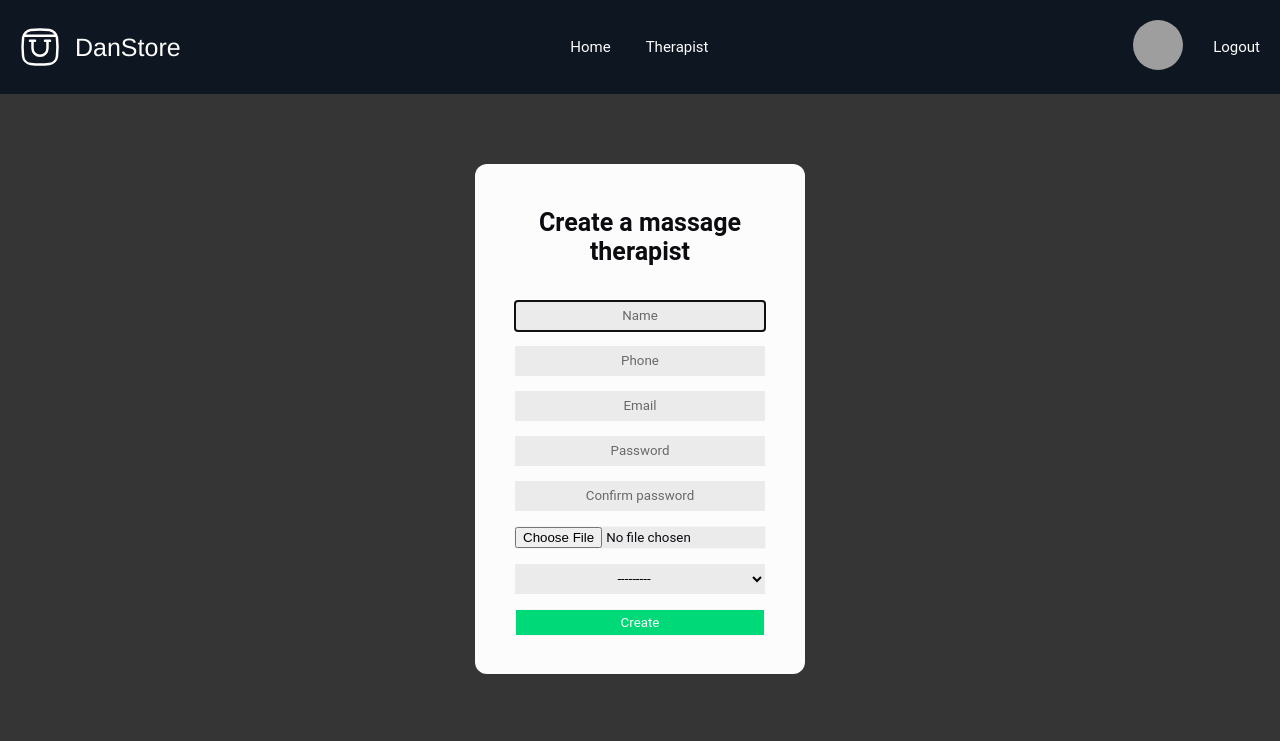
After one commit to fullt1lt/spa_coffee_house, a Django app: page /create-massage-therapist/ in a window 1280 px wide. The commit adds this page. Shown: the top 741 px of the page. Run offline with Django 5.2, Linux system fonts and the light colour scheme; the visitor is signed in with stand-in values (Sample User, id 1); data that the repository does not hold is empty; grey boxes are pictures that could not be loaded.

Commit message:
add model massage_therapist and create form with css

```diff
--- a/forms/forms.py
+++ b/forms/forms.py
@@ -1,9 +1,10 @@
 from django import forms
-from myspa.models import SpaUser
+from myspa.models import MassageTherapist, Salon, SpaUser
 from django.contrib.auth.forms import AuthenticationForm, UserCreationForm
 
 class RegisterUserForm(UserCreationForm):
     username = forms.CharField(label='', widget=forms.TextInput(attrs={'class': 'form-input', 'placeholder': 'Name'}))
+    phone = forms.CharField(label='',widget=forms.TextInput(attrs={'class': 'form-input', 'placeholder': 'Phone', 'type': 'tel'}))
     email = forms.CharField(label='', widget=forms.EmailInput(attrs={'class': 'form-input', 'placeholder': 'Email'}))
     profile_image = forms.ImageField(label='', widget=forms.FileInput(attrs={'class': 'create_image'}), required=False)
     password1 = forms.CharField(label='', widget=forms.PasswordInput(attrs={'class': 'form-input', 'placeholder': 'Password'}))
@@ -11,7 +12,7 @@ class RegisterUserForm(UserCreationForm):
 
     class Meta:
         model = SpaUser
-        fields = ('username', 'email', 'password1', 'password2', 'profile_image')
+        fields = ('username', 'phone', 'email', 'password1', 'password2', 'profile_image')
 
     def save(self, commit=True):
         user = super().save(commit=False)
@@ -27,10 +28,16 @@ class RegisterUserForm(UserCreationForm):
 
 class LoginUserForm(AuthenticationForm):
     username = forms.CharField(label='', widget=forms.TextInput(attrs={'class': 'form-input', 'placeholder': 'Name'}))
-    # email = forms.CharField(label='', widget=forms.EmailInput(attrs={'class': 'form-input', 'placeholder': 'Email'}))
     password = forms.CharField(label='', widget=forms.PasswordInput(attrs={'class': 'form-input', 'placeholder': 'Password'}))
-
 
     class Meta:
         model = SpaUser
         fields = ('username', 'password')
+
+
+class MassageTherapistForm(forms.ModelForm):
+    salon = forms.ModelChoiceField(queryset=Salon.objects.all(), label='', widget=forms.Select(attrs={'class': 'form-input'}))
+
+    class Meta:
+        model = MassageTherapist
+        fields = ('salon',)
--- a/myspa/admin.py
+++ b/myspa/admin.py
@@ -1,4 +1,6 @@
 from django.contrib import admin
-from .models import SpaUser
+from .models import MassageTherapist, Salon, SpaUser
 
 admin.site.register(SpaUser)
+admin.site.register(Salon)
+admin.site.register(MassageTherapist)
--- a/myspa/models.py
+++ b/myspa/models.py
@@ -4,4 +4,22 @@ from django.db import models
 
 # Create your models here.
 class SpaUser(AbstractUser):
+    phone = models.CharField(max_length=15, blank=True, null=True)
     profile_image = models.ImageField(upload_to='profile_image/', blank=True, null=True)
+
+
+class Salon(models.Model):
+    name = models.CharField(max_length=255)
+    address = models.CharField(max_length=255)
+    phone_number = models.CharField(max_length=15)
+
+    def __str__(self):
+        return self.name
+
+
+class MassageTherapist(models.Model):
+    user = models.OneToOneField(SpaUser, on_delete=models.CASCADE)
+    salon = models.ForeignKey(Salon, on_delete=models.CASCADE, related_name='therapists')
+
+    def __str__(self):
+        return f"{self.user.username} {self.salon}"
--- a/myspa/urls.py
+++ b/myspa/urls.py
@@ -1,6 +1,6 @@
 from django.urls import include, path
 from django.contrib.auth.views import LogoutView
-from myspa.views import (HomePage, Login, Register)
+from myspa.views import (CreateMassageTherapistView, HomePage, Login, Register)
 
 
 urlpatterns = [
@@ -9,4 +9,5 @@ urlpatterns = [
     path('register/', Register.as_view(), name='register'),
     path('logout/', LogoutView.as_view(), name='logout'),
     path('accounts/', include('allauth.urls')),
+    path('create-massage-therapist/', CreateMassageTherapistView.as_view(), name='create_massage_therapist'),
 ]
--- a/myspa/views.py
+++ b/myspa/views.py
@@ -1,12 +1,13 @@
-from django.shortcuts import render
+from django.shortcuts import redirect, render
 from django.urls import reverse_lazy
 from django.views import View
 from django.contrib.auth import login
-from forms.forms import LoginUserForm, RegisterUserForm
+from forms.forms import LoginUserForm, MassageTherapistForm, RegisterUserForm
 from django.contrib.auth.views import LoginView
 from django.views.generic import ListView, DeleteView, UpdateView,CreateView
 
-from myspa.models import SpaUser
+from myspa.models import MassageTherapist, SpaUser
+from spa.mixins import SuperUserRequiredMixin
 
 class Login(LoginView):
     form_class = LoginUserForm
@@ -35,3 +36,29 @@ class HomePage(View):
 
     def get(self, request, *args, **kwargs):
         return render(request, 'index.html')
+
+
+class CreateMassageTherapistView(SuperUserRequiredMixin, CreateView):
+    model = MassageTherapist
+    fields = ['salon']
+    template_name = 'create_massage_therapist.html'
+    success_url = '/'
+
+    def get(self, request, *args, **kwargs):
+        user_form = RegisterUserForm()
+        therapist_form = MassageTherapistForm()
+        return self.render_to_response({'user_form': user_form, 'therapist_form': therapist_form})
+
+    def post(self, request, *args, **kwargs):
+        user_form = RegisterUserForm(request.POST, request.FILES)
+        therapist_form = MassageTherapistForm(request.POST)
+
+        if user_form.is_valid() and therapist_form.is_valid():
+            user = user_form.save()
+            therapist = therapist_form.save(commit=False)
+            therapist.user = user
+            therapist.save()
+            login(request, user, backend='django.contrib.auth.backends.ModelBackend')
+            return redirect(self.success_url)
+
+        return self.render_to_response({'user_form': user_form, 'therapist_form': therapist_form})
--- /dev/null
+++ b/spa/mixins.py
@@ -0,0 +1,7 @@
+from django.contrib.auth.mixins import UserPassesTestMixin
+
+
+class SuperUserRequiredMixin(UserPassesTestMixin):
+
+    def test_func(self):
+        return self.request.user.is_superuser
--- a/static_source/css/index.css
+++ b/static_source/css/index.css
@@ -458,3 +458,120 @@ a {
   margin-left: 15px;
   font-size: 18px;
 }
+
+.create_massage_therapist_list {
+  display: -webkit-box;
+  display: -ms-flexbox;
+  display: flex;
+  -webkit-box-orient: vertical;
+  -webkit-box-direction: normal;
+      -ms-flex-direction: column;
+          flex-direction: column;
+  -webkit-box-pack: center;
+      -ms-flex-pack: center;
+          justify-content: center;
+  margin: 0 auto;
+  -webkit-box-align: center;
+      -ms-flex-align: center;
+          align-items: center;
+  margin-top: 50px;
+  margin-bottom: 50px;
+  color: var(--white-color);
+  border-radius: 12px;
+  background-color: var(--white-color);
+  padding: 15px;
+  width: 300px;
+  height: 480px;
+}
+.create_massage_therapist_list .create_massage_therapist_header {
+  display: -webkit-box;
+  display: -ms-flexbox;
+  display: flex;
+  -webkit-box-orient: vertical;
+  -webkit-box-direction: normal;
+      -ms-flex-direction: column;
+          flex-direction: column;
+  -webkit-box-align: center;
+      -ms-flex-align: center;
+          align-items: center;
+  width: 100%;
+  padding: 5px;
+}
+.create_massage_therapist_list .create_massage_therapist_header .create_massage_therapist_name {
+  font-size: 25px;
+  color: var(--black-color);
+  text-align: center;
+}
+.create_massage_therapist_list .create_massage_therapist_form_list {
+  margin-top: 15px;
+}
+.create_massage_therapist_list .create_massage_therapist_form_list .create_massage_therapist_form {
+  display: -webkit-box;
+  display: -ms-flexbox;
+  display: flex;
+  -webkit-box-orient: vertical;
+  -webkit-box-direction: normal;
+      -ms-flex-direction: column;
+          flex-direction: column;
+  -webkit-box-align: center;
+      -ms-flex-align: center;
+          align-items: center;
+  width: 100%;
+  background-image: none;
+  color: red;
+}
+.create_massage_therapist_list .create_massage_therapist_form_list .create_massage_therapist_form .form-input {
+  margin-top: 15px;
+  text-align: center;
+  height: 30px;
+  width: 250px;
+  background-color: #ebebeb;
+  border: none;
+}
+.create_massage_therapist_list .create_massage_therapist_form_list .create_massage_therapist_form .form-input::-webkit-input-placeholder {
+  color: rgb(105, 105, 105);
+  text-align: center;
+}
+.create_massage_therapist_list .create_massage_therapist_form_list .create_massage_therapist_form .form-input::-moz-placeholder {
+  color: rgb(105, 105, 105);
+  text-align: center;
+}
+.create_massage_therapist_list .create_massage_therapist_form_list .create_massage_therapist_form .form-input:-ms-input-placeholder {
+  color: rgb(105, 105, 105);
+  text-align: center;
+}
+.create_massage_therapist_list .create_massage_therapist_form_list .create_massage_therapist_form .form-input::-ms-input-placeholder {
+  color: rgb(105, 105, 105);
+  text-align: center;
+}
+.create_massage_therapist_list .create_massage_therapist_form_list .create_massage_therapist_form .form-input::placeholder {
+  color: rgb(105, 105, 105);
+  text-align: center;
+}
+.create_massage_therapist_list .create_massage_therapist_form_list .create_massage_therapist_form .create_image {
+  width: 250px;
+  background-color: #ebebeb;
+  border: 1px whitesmoke solid;
+  color: var(--black-color);
+  margin-top: 15px;
+}
+.create_massage_therapist_list .create_massage_therapist_form_list .create_massage_therapist_form .create_image .file-upload-button {
+  position: absolute;
+  top: 0;
+  right: 0;
+  margin: 0;
+  padding: 6px 12px;
+  background-color: #007bff;
+  color: #fff;
+  border: none;
+  border-radius: 0 4px 4px 0;
+  cursor: pointer;
+}
+.create_massage_therapist_list .create_massage_therapist_form_list .create_massage_therapist_form .create_input {
+  width: 250px;
+  background-color: rgb(0, 217, 120);
+  border: 1px whitesmoke solid;
+  color: var(--white-color);
+  padding: 5px;
+  margin-top: 15px;
+}
--- a/static_source/sass/components/Main/_Main.scss
+++ b/static_source/sass/components/Main/_Main.scss
@@ -1,2 +1,3 @@
-@import "./components/Login_Reg/Login";
-@import "./components/Login_Reg/Registration";
+@import "./components/Forms/Login";
+@import "./components/Forms/Registration";
+@import "./components/Forms/Create_massage_therapist";
--- a/templates/base.html
+++ b/templates/base.html
@@ -18,9 +18,7 @@
                 <ul class="Menu_list">
                     {% if user.is_superuser %}
                         <li class="menu_item"><a href="{% url 'index' %}" class="menu_item_link">Home</a></li>
-                        <li class="menu_item"><a href="{% url 'index' %}" class="menu_item_link">Home</a></li>
-                        <li class="menu_item"><a href="{% url 'index' %}" class="menu_item_link">Home</a></li>
-                        <li class="menu_item"><a href="{% url 'index' %}" class="menu_item_link">Home</a></li>
+                        <li class="menu_item"><a href="{% url 'create_massage_therapist' %}" class="menu_item_link">Therapist</a></li>
                     {% else %}
                         <li class="menu_item"><a href="{% url 'index' %}" class="menu_item_link">Home</a></li>
                     {% endif %}
--- /dev/null
+++ b/templates/create_massage_therapist.html
@@ -0,0 +1,22 @@
+{% extends 'base.html' %}
+{% load static %}
+
+{%block style %}
+    <link rel="stylesheet" href="{%static 'css/index.css'%}">
+{% endblock %}
+
+{% block content %}
+<ul class="create_massage_therapist_list">
+    <li class="create_massage_therapist_header">
+        <h1 class="create_massage_therapist_name">Сreate a massage therapist</h1>
+    </li>
+    <li class="create_massage_therapist_form_list">
+        <form method="post" enctype="multipart/form-data" class="create_massage_therapist_form">
+            {% csrf_token %}
+            {{ user_form.as_p }}
+            {{ therapist_form.as_p }}
+            <button type="submit" class="create_input">Create</button>
+        </form>
+    </li>
+</ul>
+{% endblock %}
```
Also changed, not shown: requirements.txt (added, +21 -0 lines), static_source/sass/components/Main/components/Login_Reg/_Login.scss (deleted, +0 -91 lines), static_source/sass/components/Main/components/Login_Reg/_Registration.scss (deleted, +0 -119 lines), media/profile_image/photo_2024-02-27_01-41-22_7SerqBN.jpg (added), media/profile_image/photo_2024-02-27_01-41-22_dZgVYQd.jpg (added), static_source/css/index.min.css.
